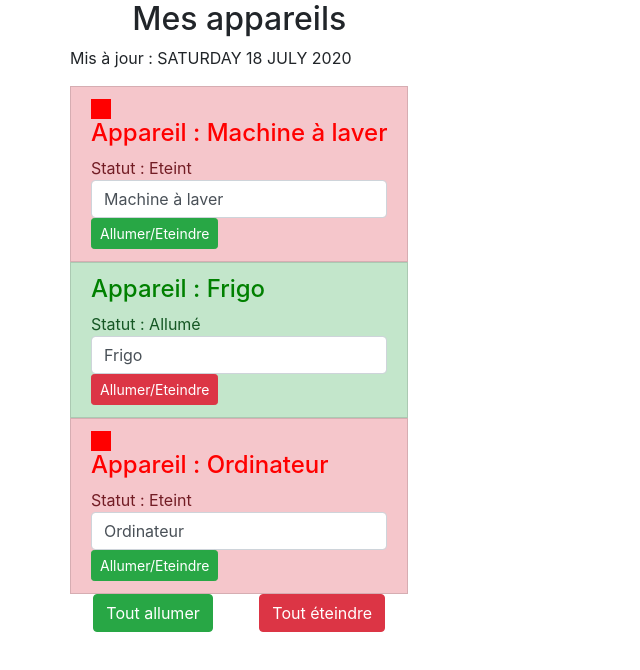
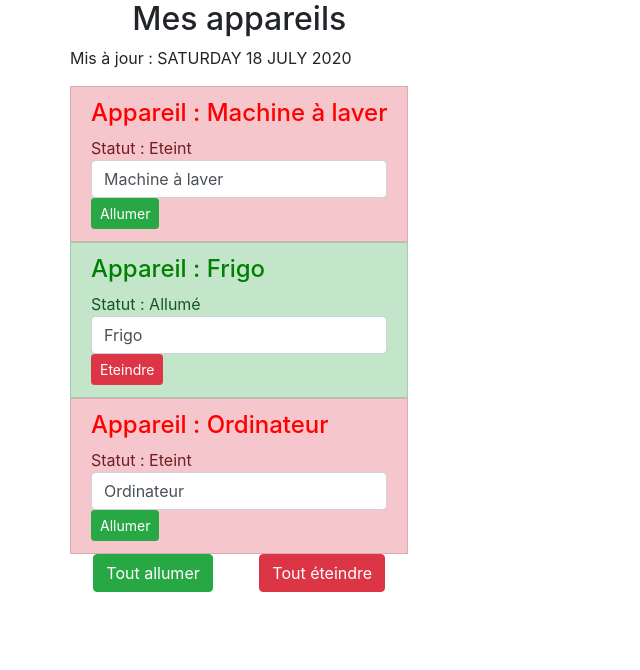
Before and after one commit to Maxx-N/angular-open-classrooms, an Angular app: page / in a window 1280 px wide. Shown: the top 670 px of the page, without its empty margins (0-640 px from the left). Built offline with nearby package versions, Linux system fonts and the light colour scheme.

Commit message:
[DONE] improve displaying of switch buttons with span

```diff
--- a/src/app/device/device.component.html
+++ b/src/app/device/device.component.html
@@ -1,12 +1,14 @@
 <li [ngClass]="{'list-group-item':true,
     'list-group-item-success': deviceStatus==='Allumé',
     'list-group-item-danger': deviceStatus==='Eteint'}">
-    <div style="width: 20px; height: 20px; background-color: red;" *ngIf="getStatus()==='Eteint'"></div>
   <div [ngStyle]="{color: getColor()}" class="h4">Appareil : {{ deviceName }}</div>
   <div>Statut : {{ getStatus() }}</div>
   <input type="text" class="form-control" [(ngModel)]="deviceName" />
   <button [ngClass]="{'btn':true,
   'btn-sm': true,
   'btn-success': deviceStatus!=='Allumé',
-  'btn-danger': deviceStatus==='Allumé'}" (click)="onClickSwitch()">Allumer/Eteindre</button>
+  'btn-danger': deviceStatus==='Allumé'}" (click)="onClickSwitch()">
+  <span *ngIf="getStatus() !=='Allumé'">Allumer</span>
+  <span *ngIf="getStatus() ==='Allumé'">Eteindre</span>
+</button>
 </li>
```
